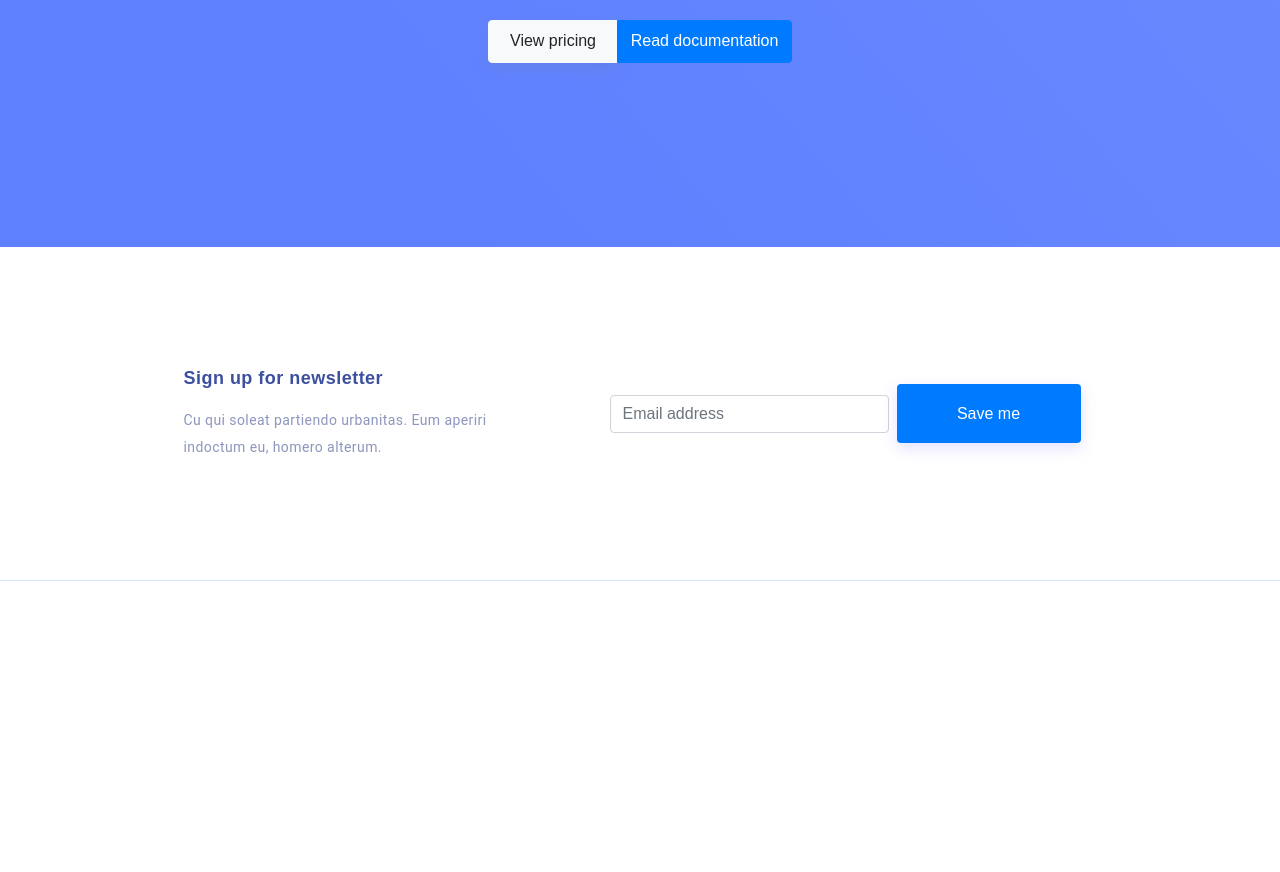
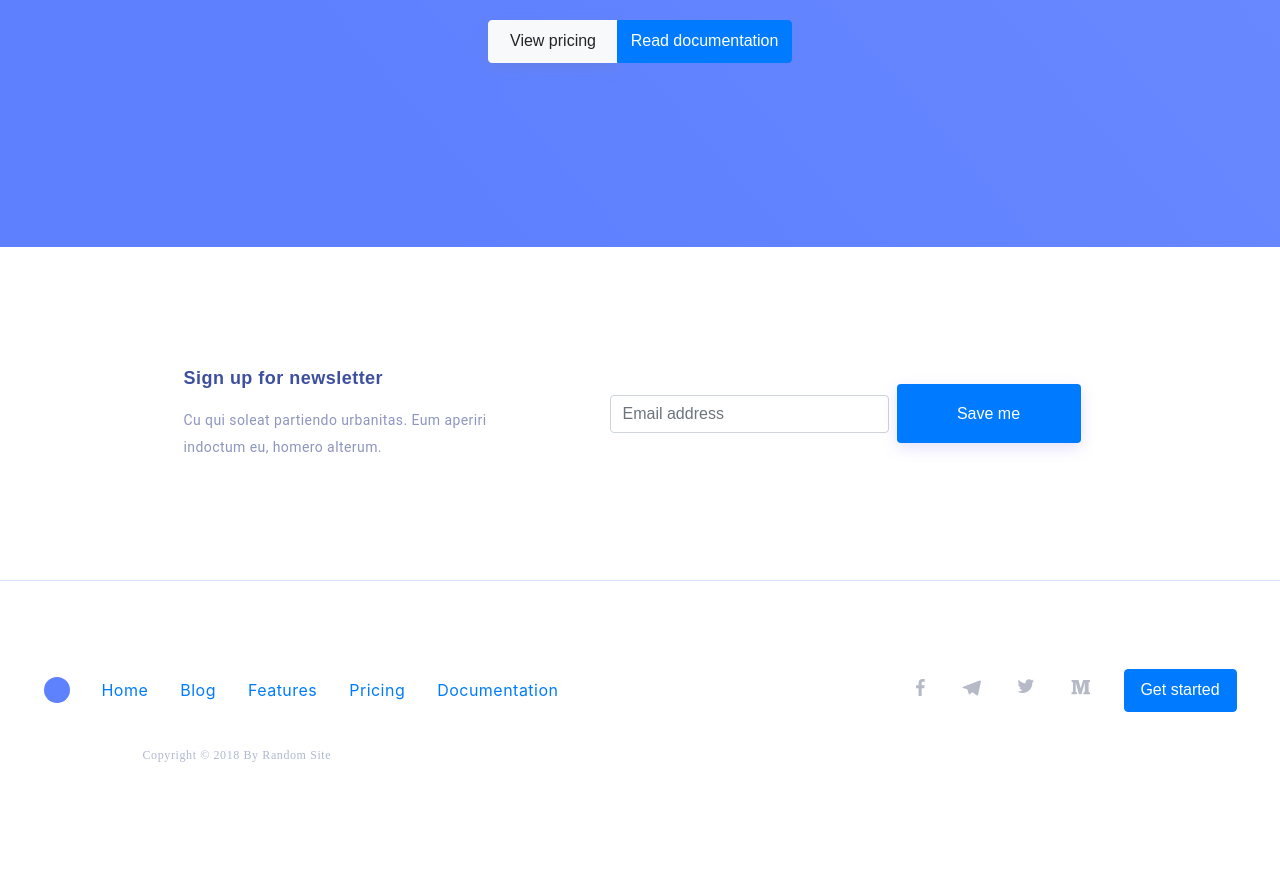
Before and after one commit to zhmenkaya/life-planing-project, a plain HTML site: page index.html in a window 1280 px wide. Shown: the part 3503-4375 px from the top of the page. Before the commit the page ends 4084 px from the top, so only its background shows below. Drawn offline with nearby package versions, Linux system fonts and the light colour scheme; files whose address does not match are found by name.

Commit message:
footer and style in project commit

```diff
--- a/index.html
+++ b/index.html
@@ -427,6 +427,86 @@
         </div>
     </section>
 
+    <footer class="footer">
+        <div class="footer__container container">
+
+            <nav class="navbar navbar-expand-lg navbar-light ">
+                <a class="navbar-brand" href="#">
+                    <div class="header__logo"></div>
+                </a>
+                <button class="navbar-toggler" type="button" data-toggle="collapse" data-target="#navbarSupportedContent" aria-controls="navbarSupportedContent" aria-expanded="false" aria-label="Toggle navigation">
+        <span class="navbar-toggler-icon"></span>
+        </button>
+
+                <div class="collapse navbar-collapse justify-content-between" id="navbarSupportedContent">
+                    <ul class="menu nav">
+                        <li class="menu__item  nav-item">
+                            <a class="menu-link nav-link" href="#">Home</a>
+                        </li>
+                        <li class="menu__item nav-item">
+                            <a class="menu-link nav-link" href="#">Blog</a>
+                        </li>
+                        <li class="menu__item nav-item">
+                            <a class="menu-link nav-link" href="#">Features</a>
+                        </li>
+                        <li class="menu__item nav-item">
+                            <a class="menu-link nav-link" href="#">Pricing</a>
+                        </li>
+                        <li class="menu__item nav-item">
+                            <a class="menu-link nav-link" href="#">Documentation</a>
+                        </li>
+                    </ul>
+
+                    <div class="footer__wrapper d-flex justify-content-center align-items-center">
+
+                        <ul class="social nav">
+
+                            <li class="header__social nav-item">
+                                <a class="nav-link active" href="#">
+                                    <svg class="header__icon">
+                                        <use xlink:href="./assets/images/header/sprite.svg#facebook"/>
+                                    </svg>
+                                </a>
+                            </li>
+
+                            <li class="header__social nav-item">
+                                <a class="nav-link" href="#">
+                                    <svg class="header__icon">
+                                    <use xlink:href="./assets/images/header/sprite.svg#telegram"/>
+                                    </svg>
+                                </a>
+                            </li>
+
+                            <li class="header__social nav-item">
+                                <a class="nav-link" href="#">
+                                    <svg class="header__icon">
+                                        <use xlink:href="./assets/images/header/sprite.svg#twitter"/>
+                                    </svg>
+                                </a>
+                            </li>
+
+                            <li class="header__social nav-item">
+                                <a class="nav-link" href="#">
+                                    <svg class="header__icon">
+                                        <use xlink:href="./assets/images/header/sprite.svg#medium"/>
+                                    </svg>
+                                </a>
+                            </li>
+
+                        </ul>
+
+
+                        <button type="button" class="header__btn btn btn-primary">Get started</button>
+                    </div>
+                </div>
+            </nav>
+
+            <div class="footer__bottom ">
+                <p class="footer__row text-capitalize ">Copyright © 2018 by Random site</p>
+            </div>
+
+        </div>
+    </footer>
 
 
 
```
Also changed, not shown: assets/css/style.min.css, 1 other file.
